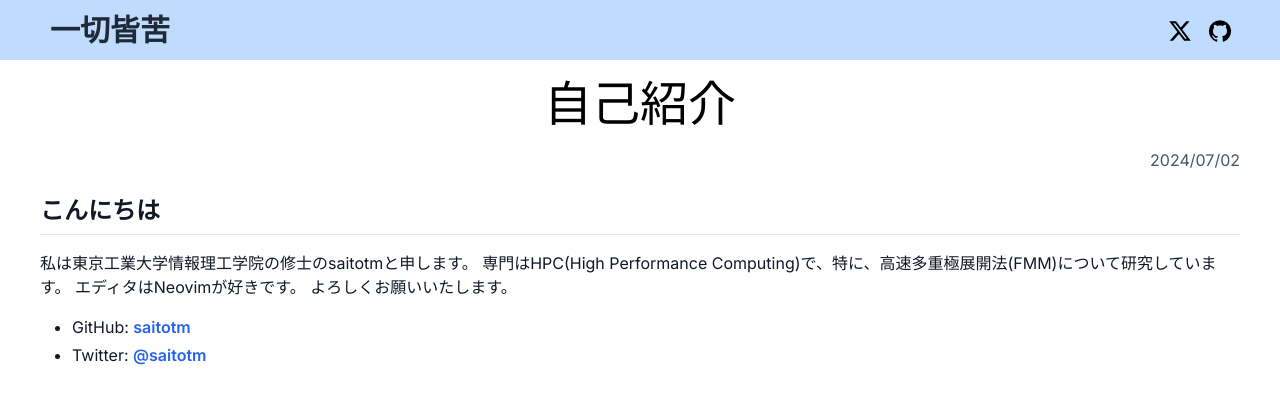
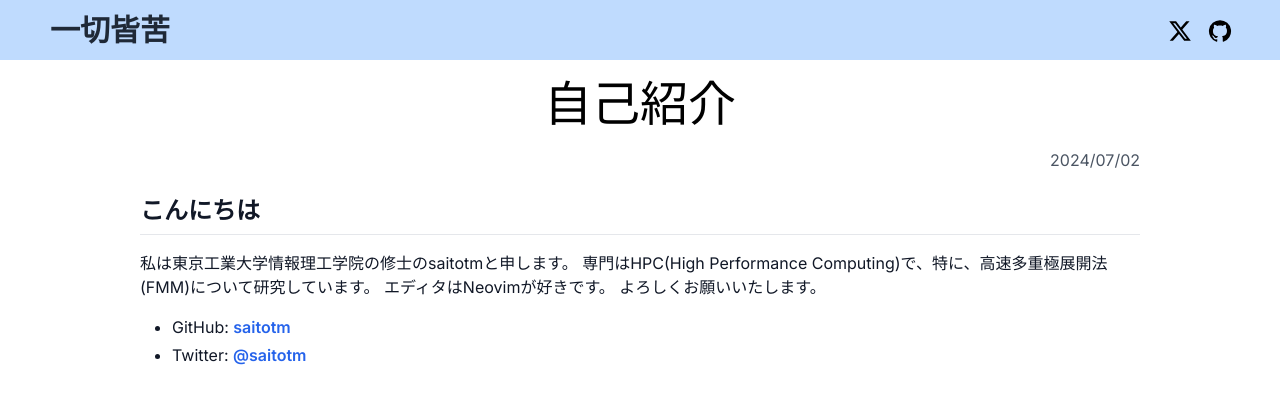
Before and after one commit to saitotm/blog, a Next.js app: page /posts/001-self-introduce in a window 1280 px wide. Shown: the top 404 px of the page. Built offline with nearby package versions, Linux system fonts and the light colour scheme.

Commit message:
Update the post page

```diff
--- a/src/app/posts/[id]/page.tsx
+++ b/src/app/posts/[id]/page.tsx
@@ -24,10 +24,14 @@ const PostPage : NextPage<PostProps> = ({ params }) => {
   const { data, content } = matter(markdown);
 
   return (
-    <main className="mx-10">
-      <h1 className="flex justify-center text-5xl p-5">{data.title}</h1>
-      <p className="flex justify-end text-gray-600">{format(data.date, "yyyy/MM/dd")}</p>
-      <ReactMarkdown className="markdown">{content}</ReactMarkdown>
+    <main className="flex flex-col justify-center items-center ">
+      <div className="mx-10 max-w-[1000px]">
+        <h1 className="flex justify-center text-5xl p-5">{data.title}</h1>
+        <p className="flex justify-end text-gray-600">{format(data.date, "yyyy/MM/dd")}</p>
+        <ReactMarkdown className="markdown">{content}</ReactMarkdown>
+        <div className="h-[100px]">
+        </div>
+      </div>
     </main>
   );
 };
```
